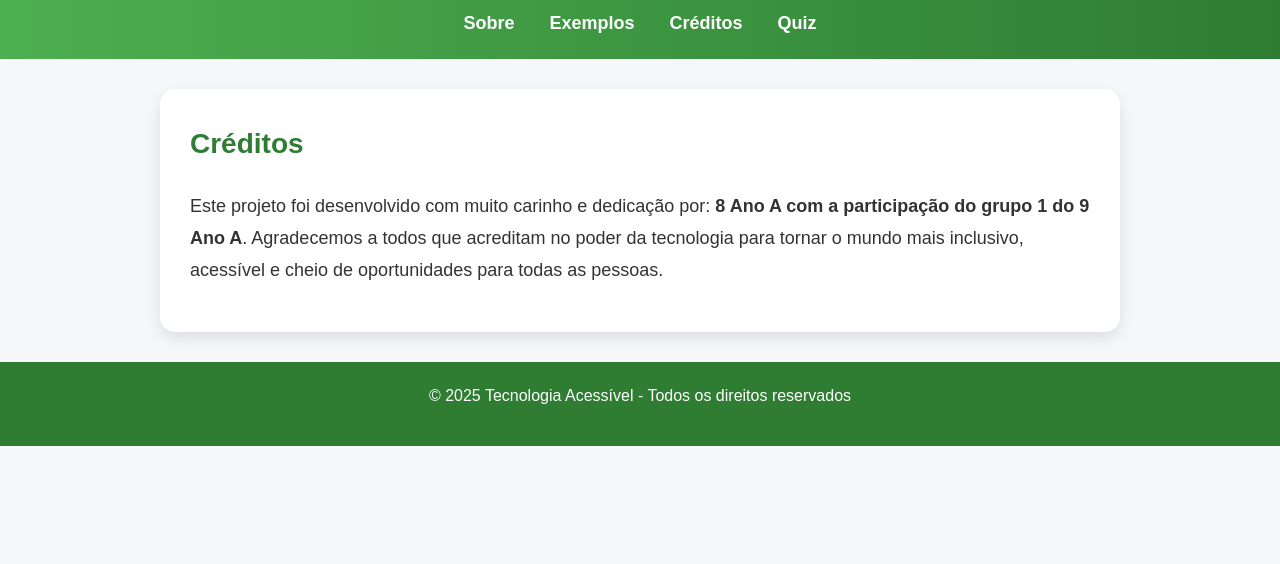
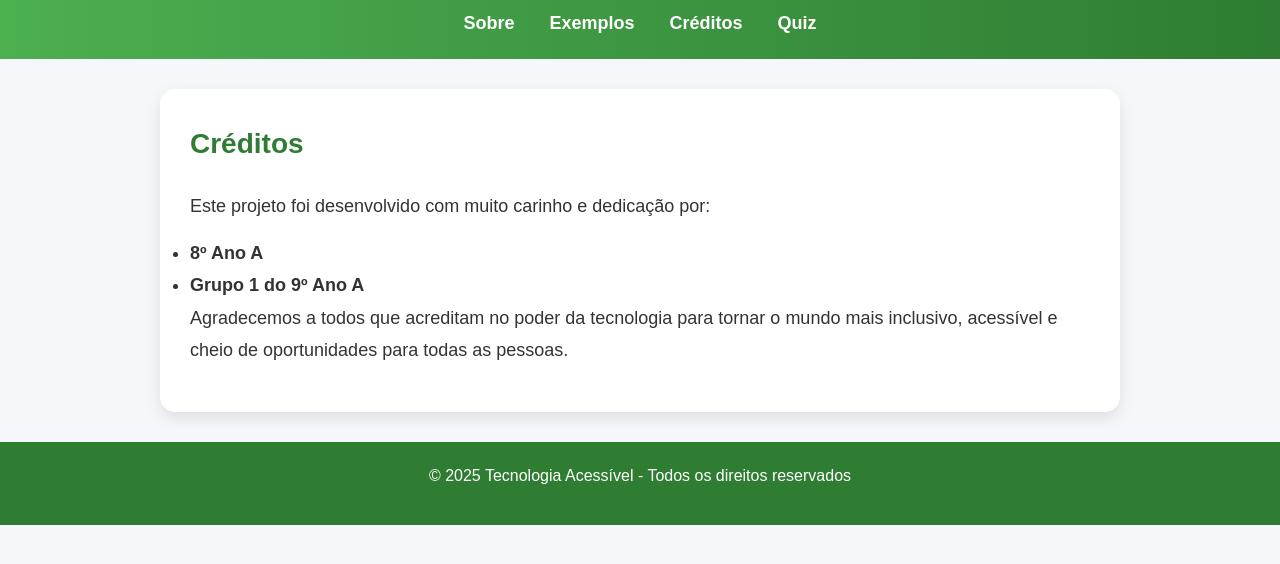
Before and after one commit to gomessousajoseadalto-create/TecnologiaAcess-vel, a plain HTML site: page index.html in a window 1280 px wide. Both pictures are taken after a click on the link "Créditos". Shown: the part 88-652 px from the top of the page. Drawn offline with Linux system fonts and the light colour scheme.

Commit message:
Add files via upload

```diff
--- a/index.html
+++ b/index.html
@@ -82,13 +82,15 @@ footer { background:#2E7D32; color:white; text-align:center; padding:20px 0; fon
     </section>
 
     <!-- Créditos -->
-    <section id="creditos">
-        <h2>Créditos</h2>
-        <p>
-
-        Este projeto foi desenvolvido com muito carinho e dedicação por: <strong>8 Ano A com a participação do grupo 1 do 9 Ano A</strong>. Agradecemos a todos que acreditam no poder da tecnologia para tornar o mundo mais inclusivo, acessível e cheio de oportunidades para todas as pessoas.
-        </p>
-    </section>
+<section id="creditos">
+    <h2>Créditos</h2>
+    <p>Este projeto foi desenvolvido com muito carinho e dedicação por:</p>
+    <ul>
+        <li><strong>8º Ano A</strong></li>
+        <li><strong>Grupo 1 do 9º Ano A</strong></li>
+    </ul>
+    <p>Agradecemos a todos que acreditam no poder da tecnologia para tornar o mundo mais inclusivo, acessível e cheio de oportunidades para todas as pessoas.</p>
+</section>
 
     <!-- Quiz -->
     <section id="quiz">
```
